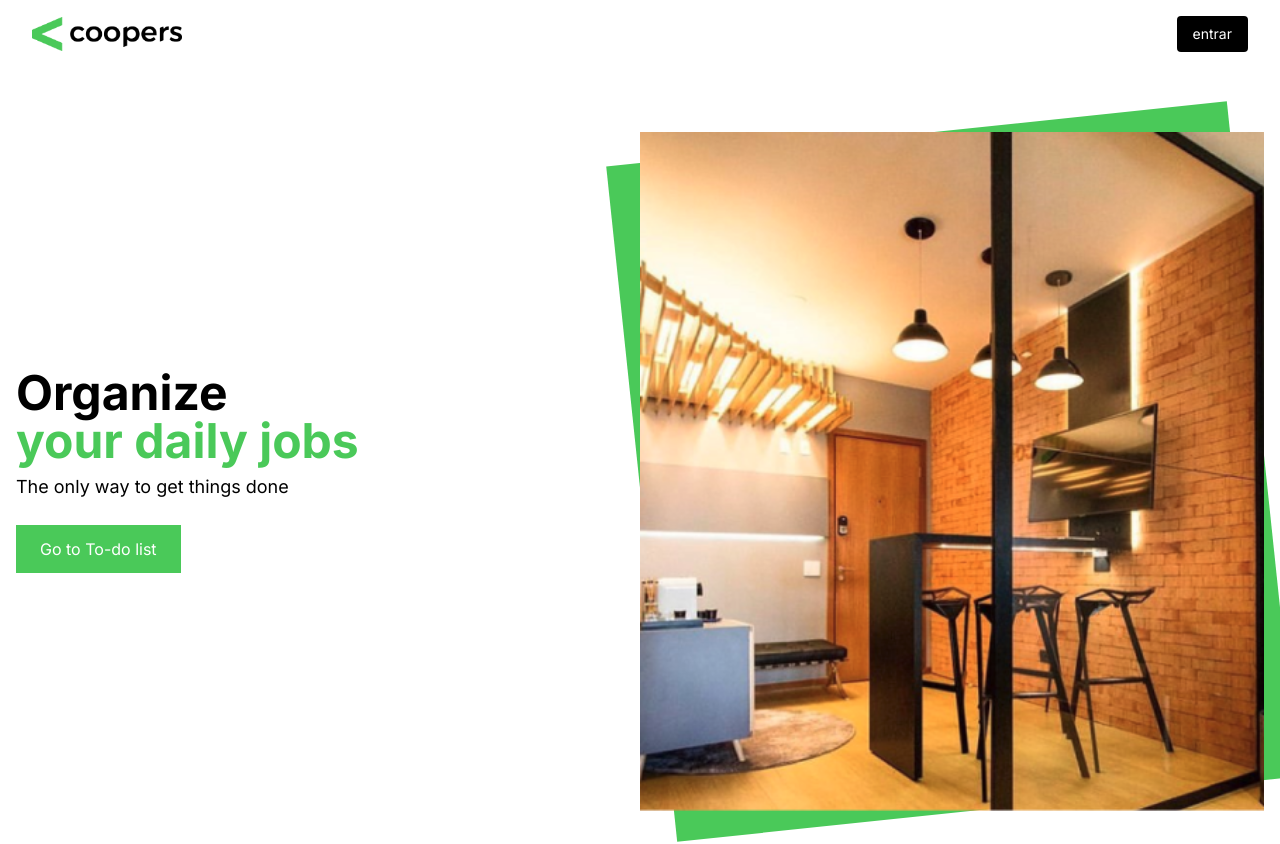
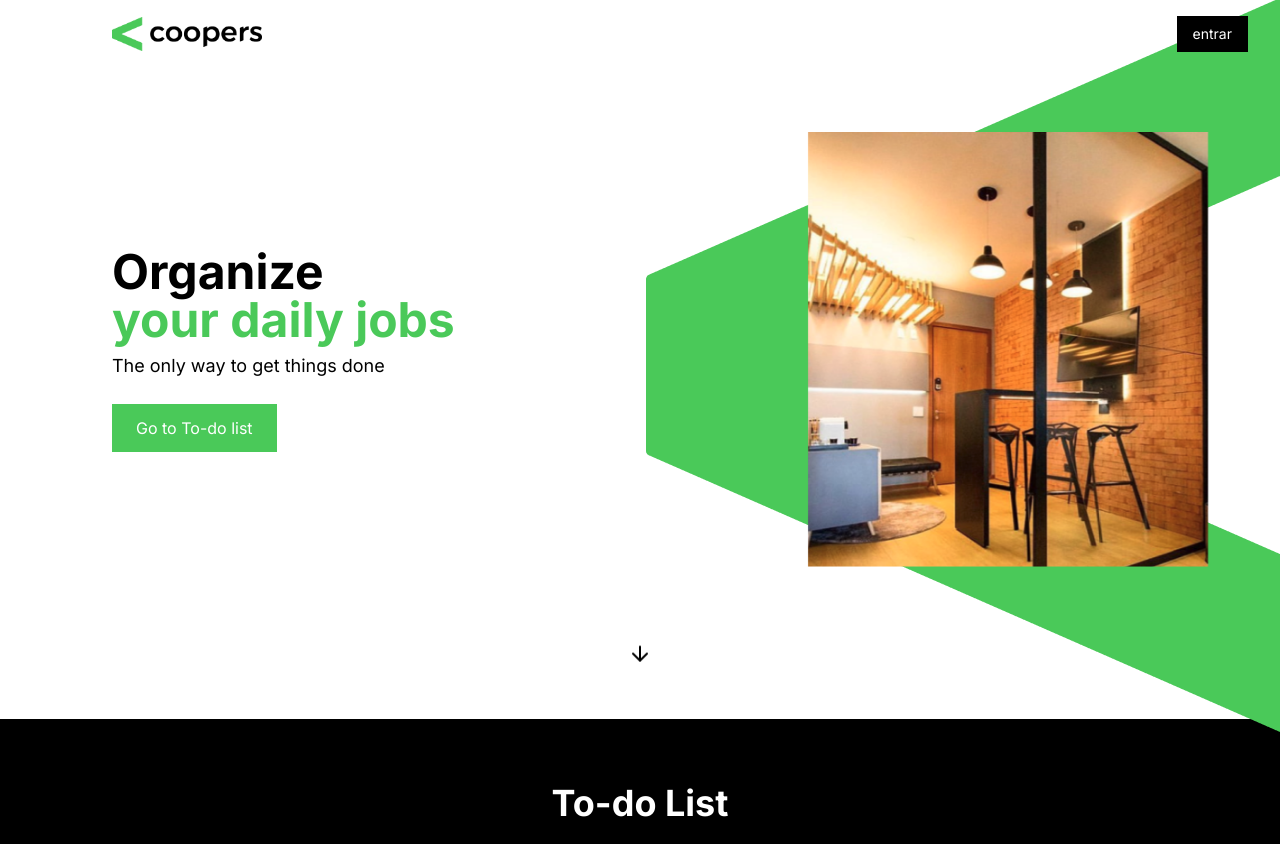
Before and after one commit to PedroRoza/coopers-page, a Next.js app: page / in a window 1280 px wide. Shown: the top 844 px of the page. Built offline with nearby package versions, Linux system fonts and the light colour scheme.

Commit message:
correcao inicial page

```diff
--- a/app/page.tsx
+++ b/app/page.tsx
@@ -7,7 +7,7 @@ import Footer from "@/components/Footer"
 
 export default function Home() {
   return (
-    <main className="min-h-screen flex flex-col">
+    <main className="min-h-screen flex flex-col overflow-x-hidden">
       <Header />
       <Hero />
       <TodoSection />
--- a/components/Header.tsx
+++ b/components/Header.tsx
@@ -10,14 +10,15 @@ export default function Header() {
   const [showRegister, setShowRegister] = useState(false)
 
   return (
-    <header className="w-full py-4 px-4 md:px-8 flex justify-between items-center">
-      <div className="logo">
+    <header className="w-full py-4 md:px-8 flex justify-between items-center z-10">
+      <div className="logo pl-20">
         <Image src="/logo.png" alt="Coopers Logo" width={150} height={40} className="h-auto" />
       </div>
       <button
         onClick={() => setShowLogin(true)}
-        className="bg-black text-white px-4 py-2 text-sm rounded hover:bg-gray-800 focus:outline-none focus:ring-2 focus:ring-green-500"
+        className="bg-black text-white px-4 py-2 text-sm hover:bg-gray-800 focus:outline-none focus:ring-2 focus:ring-green-500"
         aria-label="Entrar"
+        style={{ width: "120px !important" }}
       >
         entrar
       </button>
--- a/components/Hero.tsx
+++ b/components/Hero.tsx
@@ -4,8 +4,19 @@ import Link from "next/link"
 export default function Hero() {
   return (
     <section className="relative w-full bg-white">
+      <div className="-top-[70px] h-screen absolute right-0">
+        <div className="z-0">
+            <Image
+              src="/BG.png"
+              alt="Modern apartment interior"
+              width={400}
+              height={300}
+              className="object-cover w-full h-full"
+            />
+          </div>
+      </div>
       <div className="container mx-auto px-4 py-12 md:py-16 flex flex-col md:flex-row items-center">
-        <div className="w-full md:w-1/2 z-10">
+        <div className="w-full md:w-1/2 z-10 pl-24">
           <h1 className="text-4xl md:text-5xl font-bold mb-2">
             Organize
             <span className="block text-green-500">your daily jobs</span>
@@ -19,16 +30,14 @@ export default function Hero() {
             Go to To-do list
           </Link>
         </div>
-
-        <div className="w-full md:w-1/2 mt-8 md:mt-0 relative">
-          <div className="absolute top-0 right-0 w-full h-full bg-green-500 transform -rotate-6 z-0"></div>
-          <div className="relative z-10">
+      <div className="w-full md:w-1/2 mt-8 md:mt-0 flex items-center justify-center h-1/2">
+  <div className="z-20 w-full h-full flex justify-center pl-28">
     <Image
       src="/foto.png"
       alt="Modern apartment interior"
-              width={500}
-              height={400}
-              className="w-full h-auto object-cover"
+      width={400}
+      height={300}
+      className="object-cover max-w-full max-h-full"
     />
   </div>
 </div>
```
Also changed, not shown: public/BG.png (added). Lines whose indentation alone changed are shown as unchanged.
